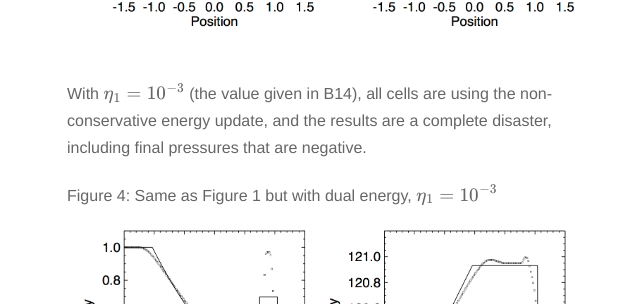
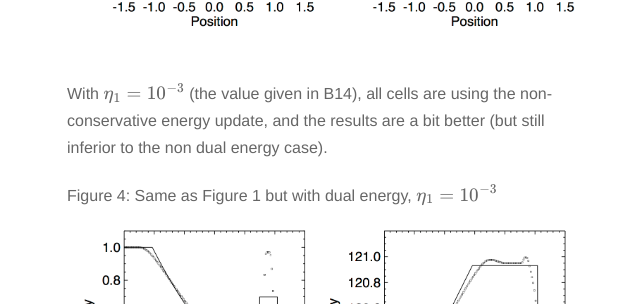
Before and after one commit to evaneschneider/site, a Jekyll site: the page built from _posts/2015-09-30-dual-energy-2.markdown, in a window 1280 px wide and 900 px high, scrolled down 3719 px. Shown: the part 175-479 px from the top of the window, without its empty margins (313-953 px from the left). Built offline with Jekyll 4.4.1, drawn with Linux system fonts in a browser that asks for light colours; nearby versions of some CDN libraries; formulas are drawn with MathJax 3.

Commit message:
updated plots

```diff
--- a/_posts/2015-09-30-dual-energy-2.markdown
+++ b/_posts/2015-09-30-dual-energy-2.markdown
@@ -103,7 +103,7 @@ Figure 3: Same as Figure 1 but with dual energy, $$\eta_1 = 10^{-4}$$
 <img src="{{ site.url }}assets/images/PPMP_exact_M100_eta4.png">
 
 With $$\eta_1 = 10^{-3}$$ (the value given in B14), all cells are using the non-conservative energy
-update, and the results are a complete disaster, including final pressures that are negative.
+update, and the results are a bit better (but still inferior to the non dual energy case).
 
 Figure 4: Same as Figure 1 but with dual energy, $$\eta_1 = 10^{-3}$$
 <img src="{{ site.url }}assets/images/PPMP_exact_M100_eta3.png">
```
Also changed, not shown: assets/images/PPMP_exact_M100_B14.png, assets/images/PPMP_exact_M100_etam6.png (deleted).
